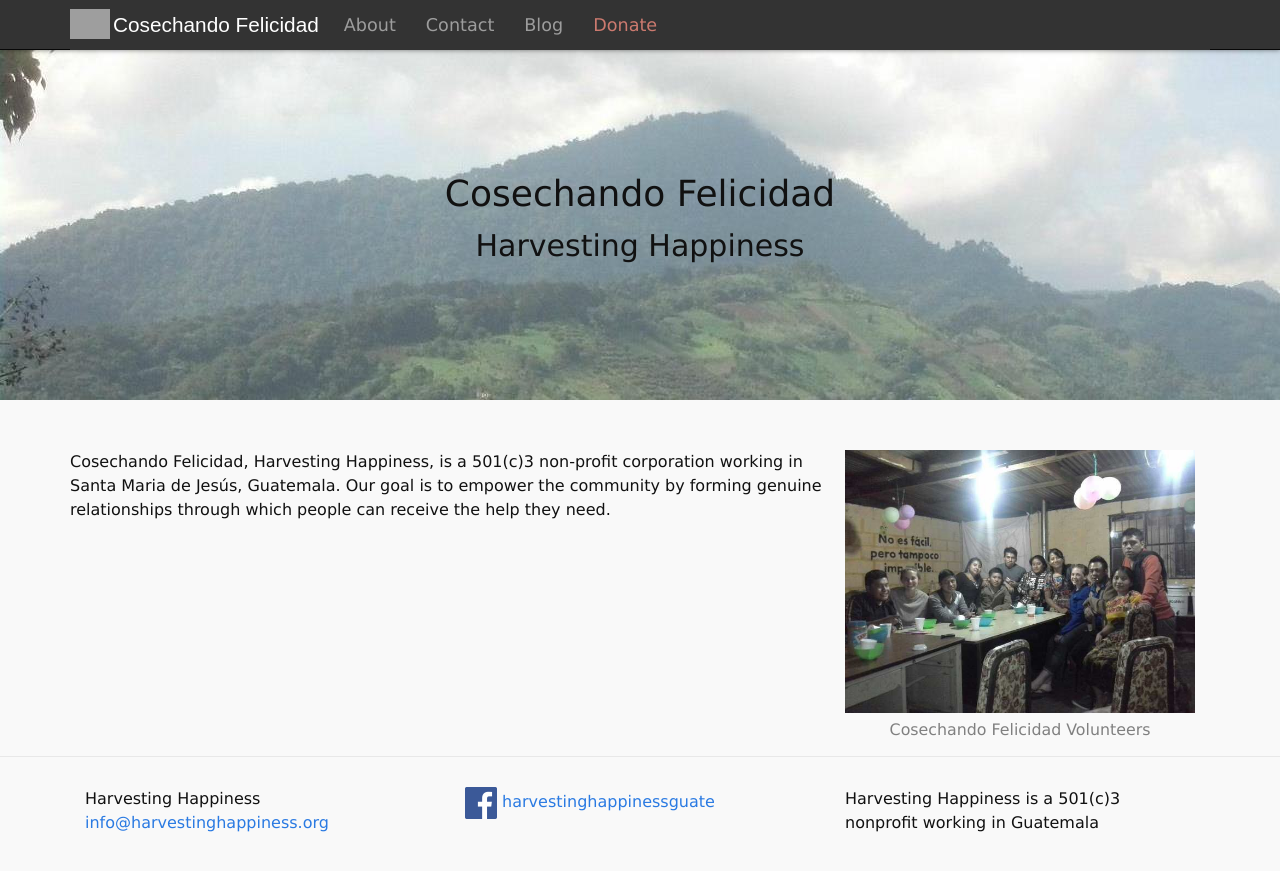
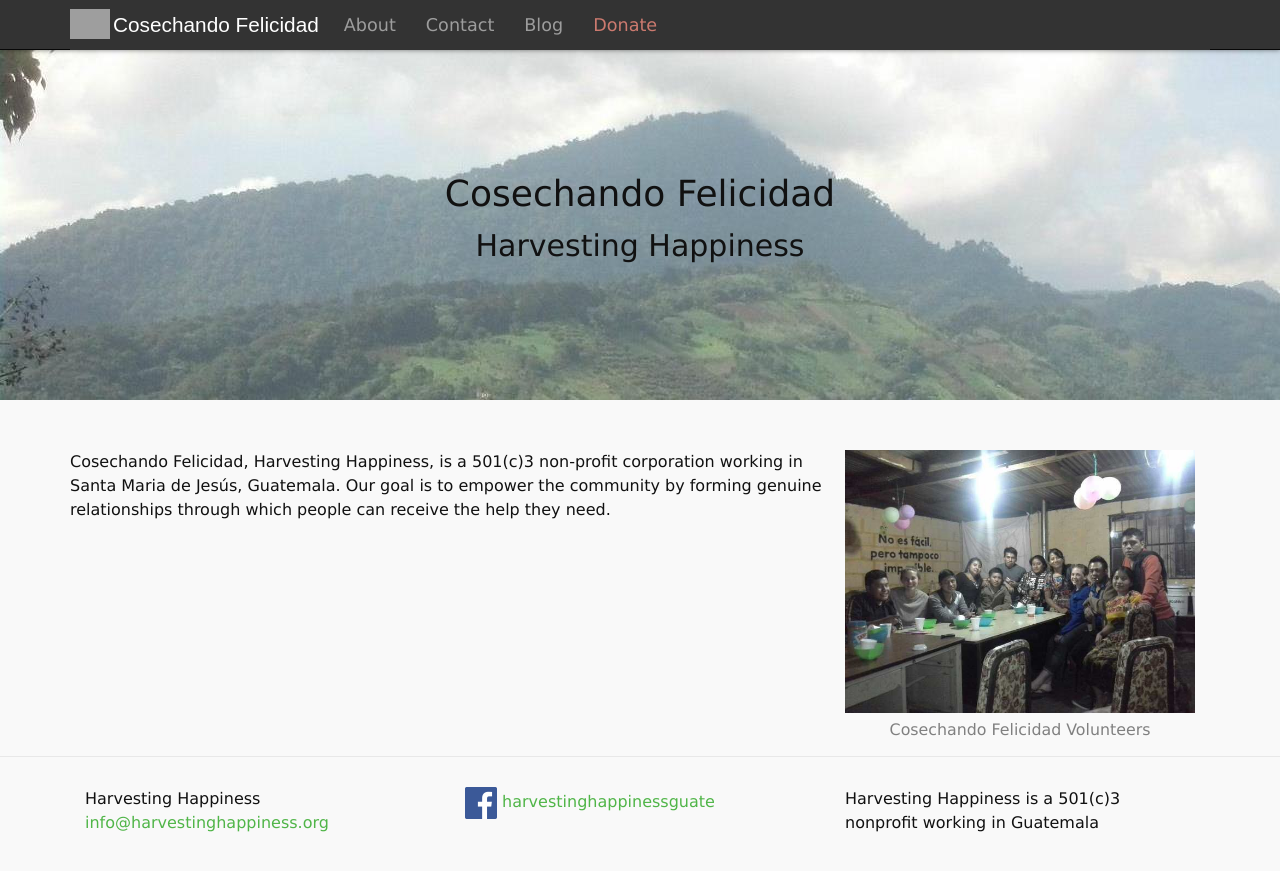
Before and after one commit to harvestinghappiness/harvestinghappiness.github.io, a Jekyll site: the page built from home.md, in a window 1280 px wide. Shown: the top 871 px of the page. Built offline with Jekyll 4.4.1, drawn with Linux system fonts in a browser that asks for light colours.

Commit message:
Update style.css

```diff
--- a/css/style.css
+++ b/css/style.css
@@ -17,6 +17,14 @@ h4 {
 
 p {
     font-size: 1em;
+}
+
+a {
+  color: #50B548;
+}
+
+a:visited {
+  #357B30
 }
 
 .navbar-brand {
```
